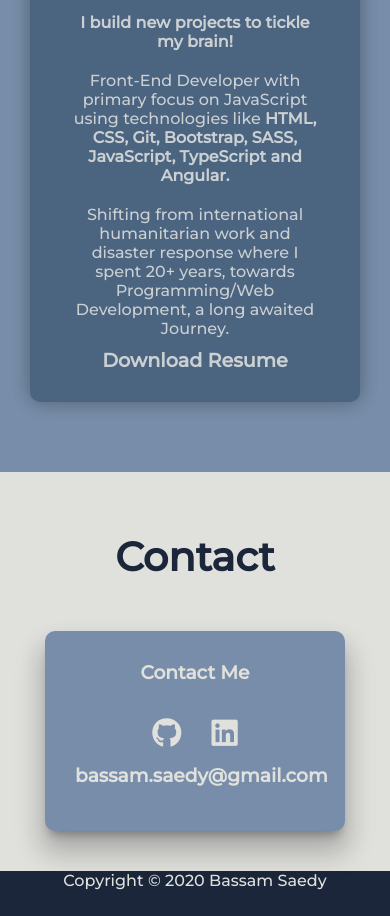
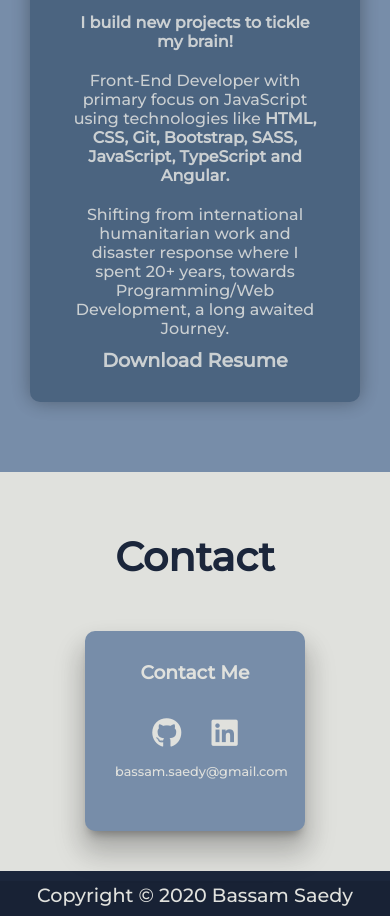
Before and after one commit to BassamS/BassamS.github.io, a website with bundled scripts: page index.html in a window 390 px wide. Shown: the part 3565-4481 px from the top of the page. Before the commit the page ends 4455 px from the top, so only its background shows below. Built offline with nearby package versions, Linux system fonts and the light colour scheme; a web font is replaced by a local one.

Commit message:
Contact modified!

```diff
--- a/SCSS/_contact.scss
+++ b/SCSS/_contact.scss
@@ -14,10 +14,10 @@
   }
 
   .form-container {
-    text-align: start;
+    // text-align: start;
     // width: 600px;
     // height: 600px;
-    width: 800px;
+    width: 700px;
     // height: 200px;
     border-radius: 10px;
     margin-left: auto;
--- a/SCSS/_media.scss
+++ b/SCSS/_media.scss
@@ -118,10 +118,13 @@
   #contact {
     .container {
       .form-container {
-        text-align: start;
-        width: 300px;
+        // text-align: start;
+        width: 220px;
         // height: 580px;
         height: 200px;
+        .email {
+          font-size: 0.8rem;
+        }
       }
     }
   }
--- a/index.html
+++ b/index.html
@@ -283,7 +283,9 @@
                     ></a>
                   </li>
                 </ul>
-                  <h3>bassam.saedy@gmail.com</h3>
+                <!-- </div> -->
+                <div class="email">
+                  <a>bassam.saedy@gmail.com</a>
                 </div>
               </form>
               <div
```
Also changed, not shown: css/main.css, 1 other file. Lines whose indentation alone changed are shown as unchanged.
